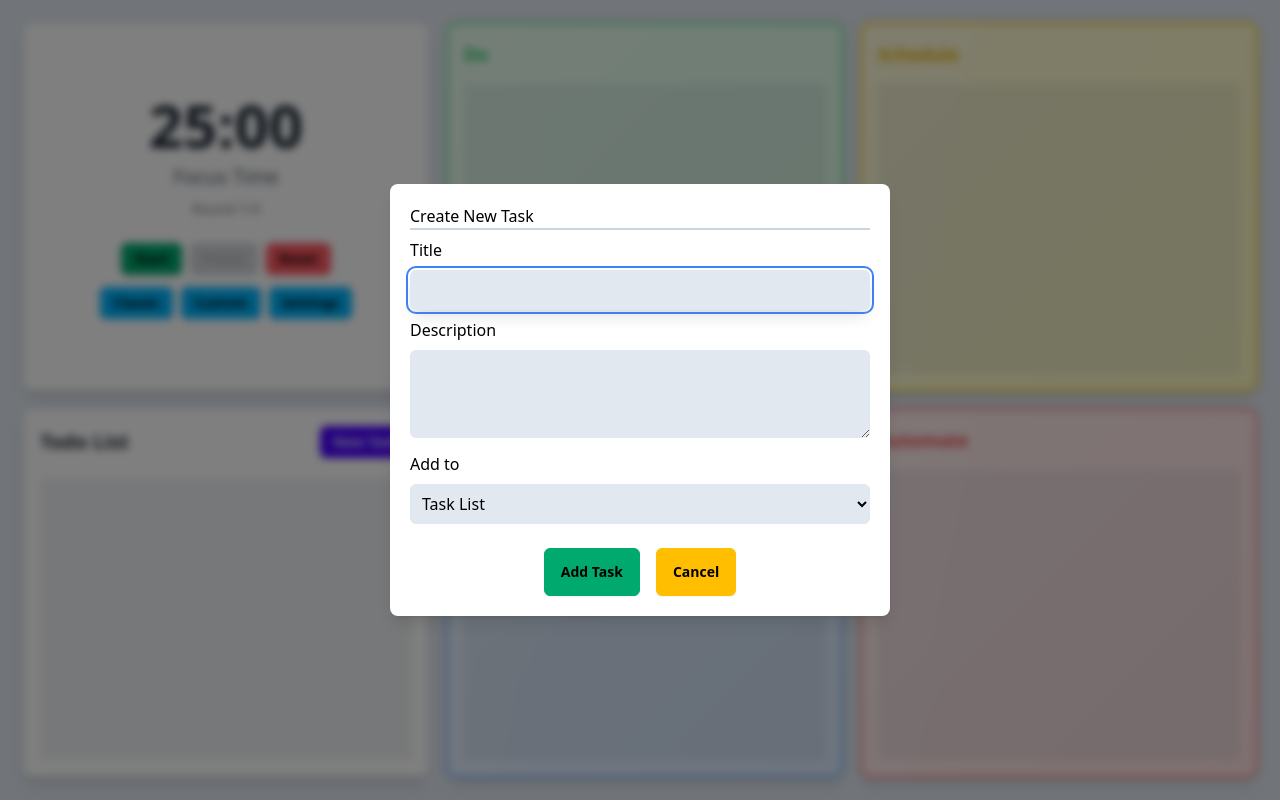
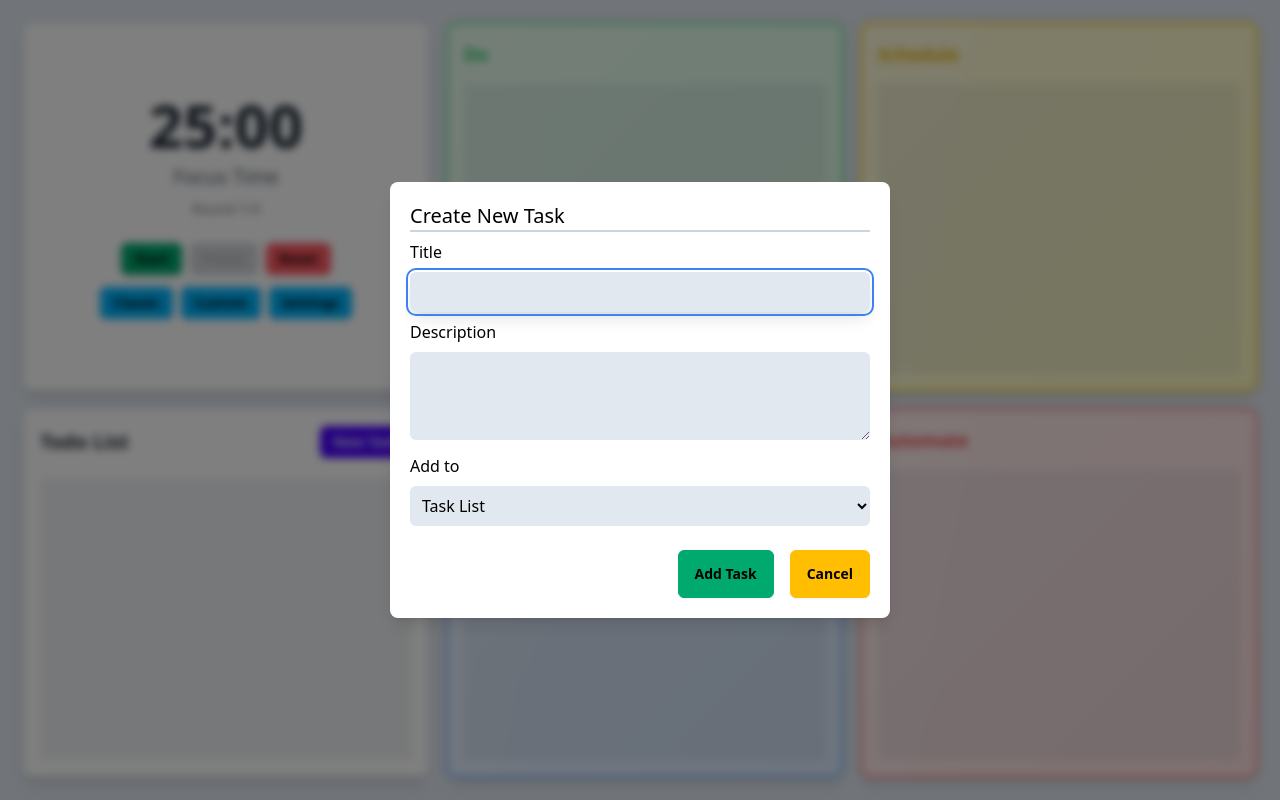
Before and after one commit to SebZG/PomoQuad, a website: page index.html in a window 1280 px wide. Both pictures are taken after a click on the button "New Task". Drawn offline with nearby package versions, Linux system fonts and the light colour scheme; files that its build step writes are made by us from their sources.

Commit message:
Update: placement for buttons @ dialogs

```diff
--- a/styles/input.css
+++ b/styles/input.css
@@ -139,7 +139,7 @@
     }
 
     .dialog-buttons {
-        @apply flex justify-center gap-4 items-center mt-4;
+        @apply flex justify-end gap-4 items-center mt-4;
     }
 
     .dialog-buttons .btn {
@@ -153,7 +153,7 @@
     }
 
     dialog h3 {
-        @apply border-b-2 border-b-slate-300 mb-2;
+        @apply text-xl font-medium border-b-2 border-b-slate-300 mb-2;
     }
 
     dialog[open] {
```
